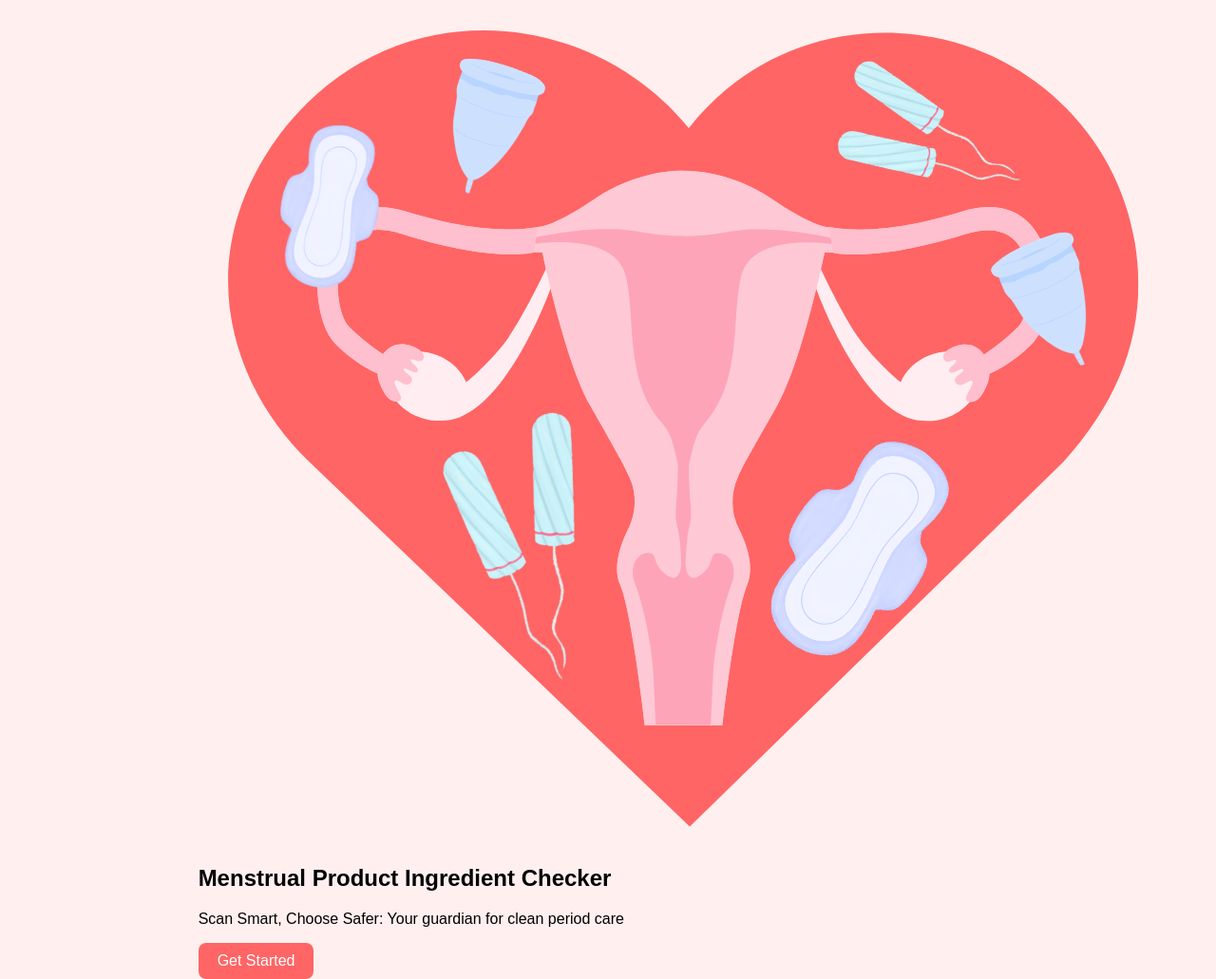
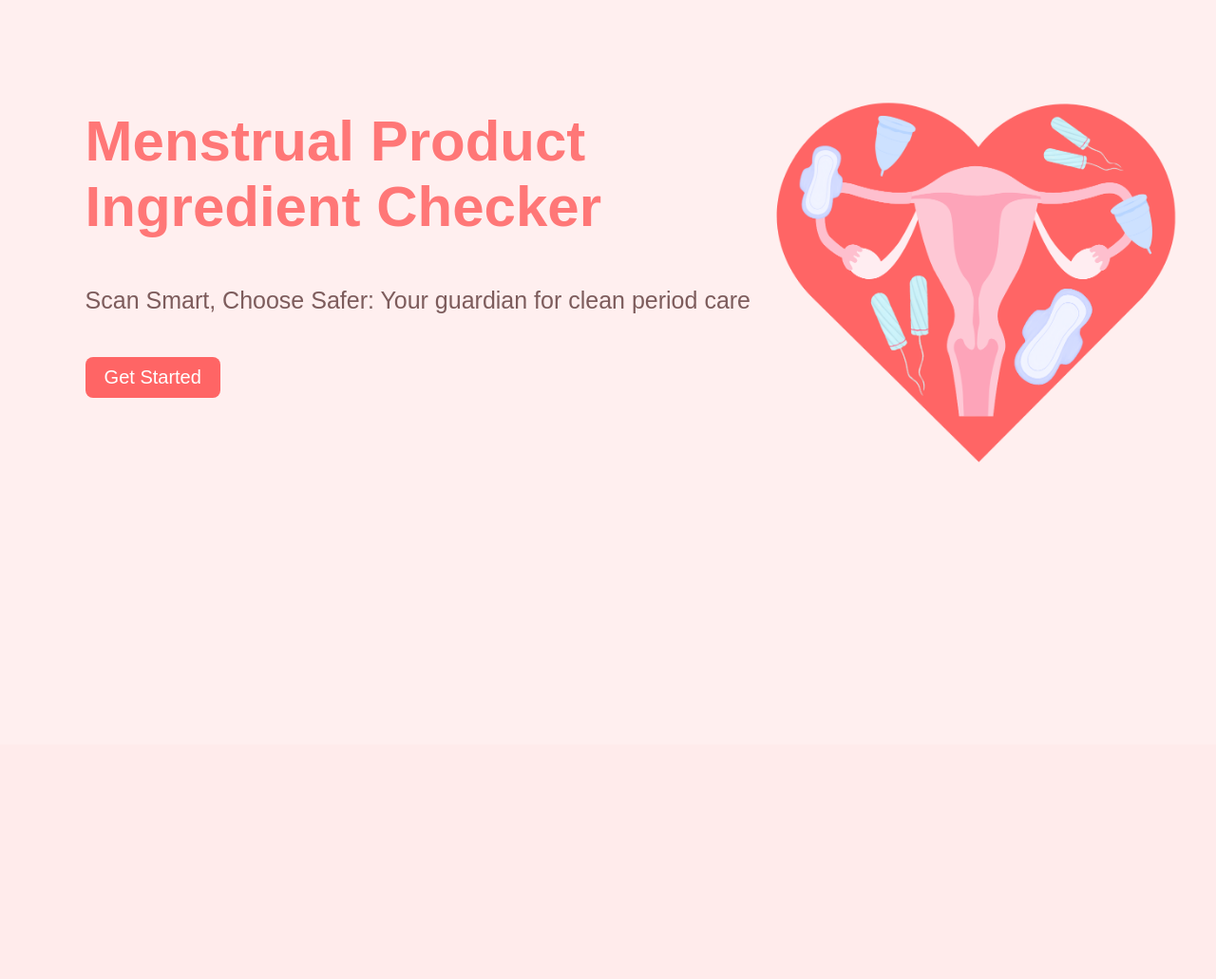
Before and after one commit to tangalice/eve., a Flask app: page / in a window 1280 px wide. Shown: the part 85-1116 px from the top of the page at 95% size. After the commit the page ends 572 px from the top, so only its background shows below. Run offline with Flask 3, Linux system fonts and the light colour scheme.

Commit message:
Homepage changes

```diff
--- a/templates/index.html
+++ b/templates/index.html
@@ -32,14 +32,23 @@
       align-items: left;
       padding-left: 7%;
       height: calc(100vh - 80px);
+      margin-top: 5%;
     }
     .content {
+      font-family: 'Freeman', sans-serif;
       text-align: left;
-      padding-left: 10%;
+      padding-left: 0%;
+      color: #7D5C5C;
+      font-size: 25px;
+    }
+    .checker-title {
+      color: #FF7777;
+      font-size: 60px;
     }
     .heart-image {
-      width: 70px;
-      height: 70px;
+      width: 450px;
+      height: 400px;
+      padding-top: 30px;
     }
     .get-started-button {
       background-color: #FF6565;
@@ -49,7 +58,7 @@
       text-align: center;
       text-decoration: none;
       display: inline-block;
-      font-size: 16px;
+      font-size: 20px;
       border-radius: 8px;
       cursor: pointer;
     }
@@ -60,11 +69,13 @@
     <h1 class="header-title">eve.</h1>
   </header>
   <div class="container">
-    <div class="content">
-      <img src="./src/heart.png" alt="Menstrual Products" class="product-image" />
-      <h2>Menstrual Product Ingredient Checker</h2>
+    <div style="width: 60%; height: 80%; float:right;" class="content">
+      <h2 class="checker-title">Menstrual Product Ingredient Checker</h2>
       <p>Scan Smart, Choose Safer: Your guardian for clean period care</p>
-      <button class="get-started-button">Get Started</button>
+      <button style="margin-top: 20px;" class="get-started-button">Get Started</button>
+    </div>
+    <div style="width: 40%; height: 80%; float:left;">
+      <img src="./src/heart.png" alt="Menstrual Products" class="heart-image" />
     </div>
   </div>
 </body>
```
